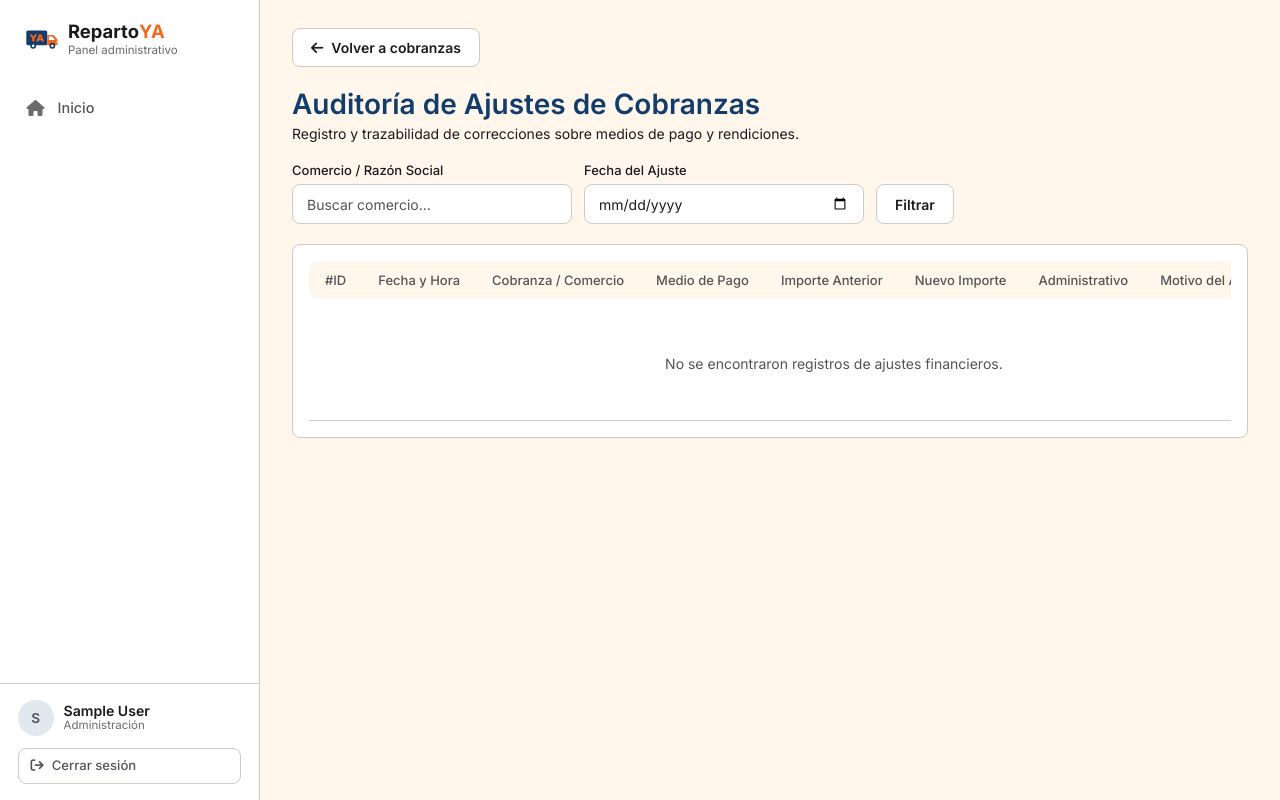
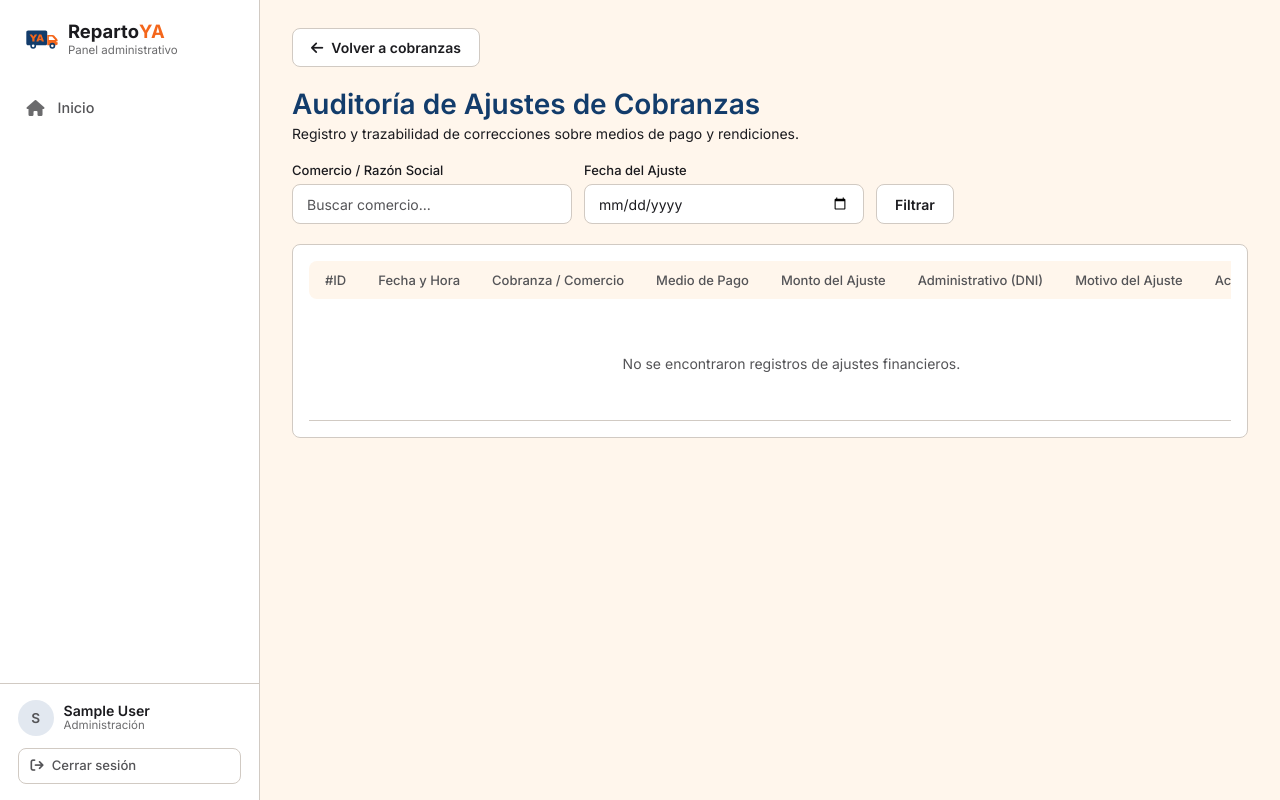
Before and after one commit to enzogiandon/Proyecto_Ing-software, a Django app: page /cobranza/ajustes/ in a window 1280 px wide. Run offline with Django 5.2, Linux system fonts and the light colour scheme; the visitor is signed in with stand-in values (Sample User, id 1); data that the repository does not hold is empty.

Commit message:
fix(cobranza): corregir campos de AjusteCobranza en plantillas de detalle y listado

```diff
--- a/apps/cobranza/templates/cobranza/ajuste_lista.html
+++ b/apps/cobranza/templates/cobranza/ajuste_lista.html
@@ -73,9 +73,8 @@
                         <th>Fecha y Hora</th>
                         <th>Cobranza / Comercio</th>
                         <th>Medio de Pago</th>
-                        <th>Importe Anterior</th>
-                        <th>Nuevo Importe</th>
-                        <th>Administrativo</th>
+                        <th>Monto del Ajuste</th>
+                        <th>Administrativo (DNI)</th>
                         <th>Motivo del Ajuste</th>
                         <th class="text-end pe-3">Acción</th>
                     </tr>
@@ -90,38 +89,33 @@
                         </td>
                         <td>
                             <div class="cell-main cell-main--high">
-                                {{ ajuste.detalle_pago.cobranza.parada.comercio.razon_social|default:"Sin comercio" }}
+                                {{ ajuste.cobranza.parada.comercio.razon_social|default:"Sin comercio" }}
                             </div>
                             <small class="cell-sub">
-                                Cobranza #{{ ajuste.detalle_pago.cobranza_id }} (Parada #{{ ajuste.detalle_pago.cobranza.parada_id }})
+                                Cobranza #{{ ajuste.cobranza.id }} (Parada #{{ ajuste.cobranza.parada_id }})
                             </small>
                         </td>
                         <td>
-                            <span class="itin-badge {% if det.medio == 'efectivo' %}itin-badge--entregado{% elif det.medio == 'transferencia' %}itin-badge--asignado{% else %}itin-badge--ruta{% endif %}">
-                                {{ ajuste.detalle_pago.get_medio_display }}
+                            <span class="itin-badge {% if ajuste.medio == 'efectivo' %}itin-badge--entregado{% elif ajuste.medio == 'transferencia' %}itin-badge--asignado{% else %}itin-badge--ruta{% endif %}">
+                                {{ ajuste.get_medio_display }}
                             </span>
-                            {% if ajuste.detalle_pago.mp_payment_id %}
-                                <span class="cell-sub d-block">MP: {{ ajuste.detalle_pago.mp_payment_id }}</small>
-                            {% endif %}
                         </td>
-                        <td class="text-secondary fw-semibold">
-                            ${{ ajuste.importe_anterior }}
-                        </td>
-                        <td class="text-success fw-bold">
-                            ${{ ajuste.importe_nuevo }}
+                        <td class="{% if ajuste.monto < 0 %}text-danger{% else %}text-success{% endif %} fw-bold">
+                            ${{ ajuste.monto }}
                         </td>
                         <td>
                             <span class="itin-badge itin-badge--asignado">
                                 {{ ajuste.usuario.get_full_name|default:ajuste.usuario.username }}
                             </span>
+                            <small class="cell-sub d-block">DNI: {{ ajuste.usuario.username }}</small>
                         </td>
-                        <td class="text-truncate" style="max-width: 50px;">
+                        <td class="text-truncate" style="max-width: 150px;">
                             <span class="cell-sub" title="{{ ajuste.motivo }}">
                                 {{ ajuste.motivo }}
                             </span>
                         </td>
                         <td class="text-end pe-3">
-                            <a href="{% url 'cobranza:cobranza_detalle' ajuste.detalle_pago.cobranza_id %}"
+                            <a href="{% url 'cobranza:cobranza_detalle' ajuste.cobranza_id %}"
                                class="btn btn-sm btn-outline-secondary"
                                title="Ver cobranza completa">
                                 <i class="bi bi-eye"></i> Cobranza
```
Also changed, not shown: apps/cobranza/templates/cobranza/cobranza_detalle.html (+12 -11 lines).
